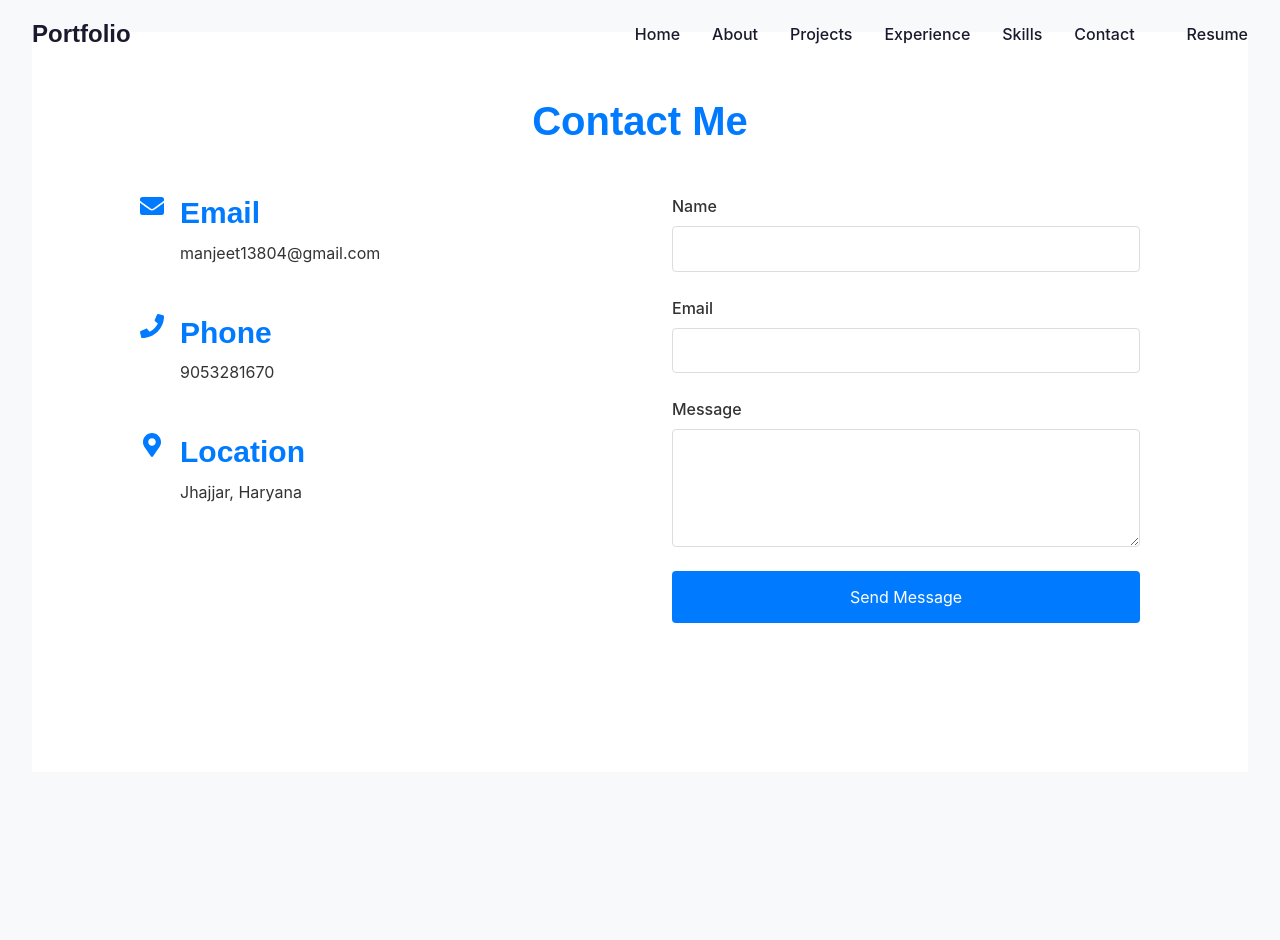
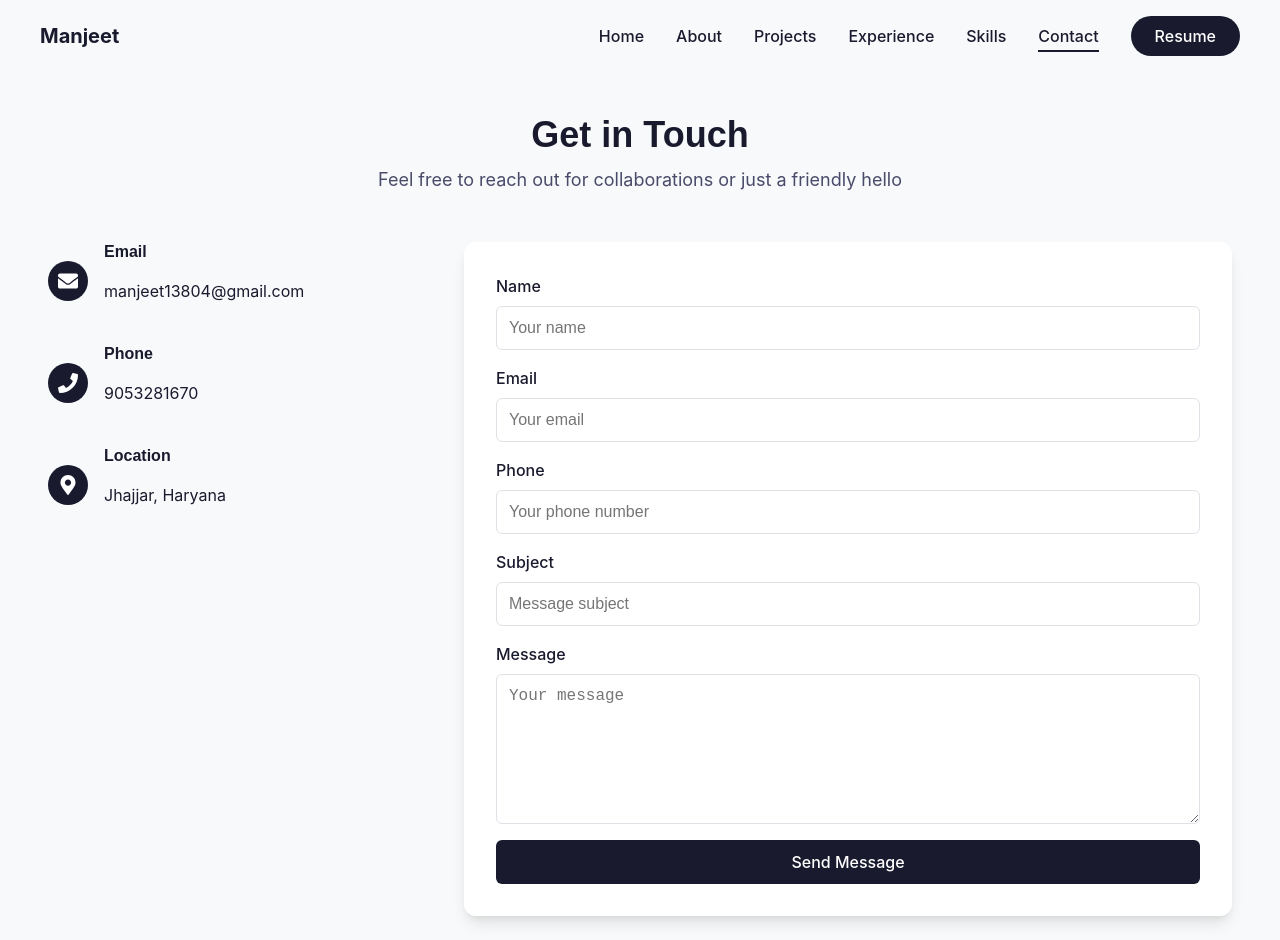
Before and after one commit to manjeet13804/manjeet-portfolio, a React (Create React App) app: page /contact in a window 1280 px wide. Shown: the top 940 px of the page. Before the commit the page ends 804 px from the top, so only its background shows below. Built offline with nearby package versions, Linux system fonts and the light colour scheme.

Commit message:
file updated successfully

```diff
--- a/src/components/Contact.js
+++ b/src/components/Contact.js
@@ -1,120 +1,360 @@
 import React, { useState, useRef } from 'react';
-import { useSelector } from 'react-redux';
+import styled from 'styled-components';
 import { motion } from 'framer-motion';
-import { FaEnvelope, FaPhone, FaMapMarkerAlt } from 'react-icons/fa';
+import { FaEnvelope, FaPhone, FaMapMarkerAlt, FaGithub, FaLinkedin, FaUser } from 'react-icons/fa';
 import emailjs from '@emailjs/browser';
-import './Contact.css';
+
+const ContactContainer = styled(motion.div)`
+  min-height: 100vh;
+  padding: ${({ theme }) => `${theme.spacing[20]} ${theme.spacing[4]}`};
+  background: ${({ theme }) => theme.colors.background};
+
+  @media (max-width: ${({ theme }) => theme.breakpoints.md}) {
+    padding: ${({ theme }) => `${theme.spacing[16]} ${theme.spacing[4]}`};
+  }
+`;
+
+const Content = styled.div`
+  max-width: ${({ theme }) => theme.breakpoints.xl};
+  margin: 0 auto;
+`;
+
+const SectionTitle = styled(motion.h2)`
+  font-size: ${({ theme }) => theme.fontSizes['4xl']};
+  color: ${({ theme }) => theme.colors.primary};
+  margin-bottom: ${({ theme }) => theme.spacing[2]};
+  text-align: center;
+
+  @media (max-width: ${({ theme }) => theme.breakpoints.md}) {
+    font-size: ${({ theme }) => theme.fontSizes['3xl']};
+  }
+`;
+
+const SectionSubtitle = styled(motion.p)`
+  font-size: ${({ theme }) => theme.fontSizes.lg};
+  color: ${({ theme }) => theme.colors.textLight};
+  margin-bottom: ${({ theme }) => theme.spacing[12]};
+  text-align: center;
+  max-width: 600px;
+  margin-left: auto;
+  margin-right: auto;
+
+  @media (max-width: ${({ theme }) => theme.breakpoints.md}) {
+    font-size: ${({ theme }) => theme.fontSizes.md};
+    margin-bottom: ${({ theme }) => theme.spacing[8]};
+  }
+`;
+
+const ContactGrid = styled.div`
+  display: grid;
+  grid-template-columns: 1fr 2fr;
+  gap: ${({ theme }) => theme.spacing[8]};
+  margin-top: ${({ theme }) => theme.spacing[8]};
+
+  @media (max-width: ${({ theme }) => theme.breakpoints.md}) {
+    grid-template-columns: 1fr;
+  }
+`;
+
+const ContactInfo = styled.div`
+  display: flex;
+  flex-direction: column;
+  gap: ${({ theme }) => theme.spacing[6]};
+`;
+
+const InfoItem = styled.div`
+  display: flex;
+  align-items: center;
+  gap: ${({ theme }) => theme.spacing[4]};
+  color: ${({ theme }) => theme.colors.text};
+`;
+
+const InfoIcon = styled.div`
+  width: 40px;
+  height: 40px;
+  border-radius: 50%;
+  background: ${({ theme }) => theme.colors.primary};
+  color: ${({ theme }) => theme.colors.white};
+  display: flex;
+  align-items: center;
+  justify-content: center;
+  font-size: ${({ theme }) => theme.fontSizes.xl};
+`;
+
+const ContactForm = styled(motion.form)`
+  display: flex;
+  flex-direction: column;
+  gap: ${({ theme }) => theme.spacing[4]};
+  background: ${({ theme }) => theme.colors.white};
+  padding: ${({ theme }) => theme.spacing[8]};
+  border-radius: ${({ theme }) => theme.borderRadius.xl};
+  box-shadow: ${({ theme }) => theme.shadows.lg};
+`;
+
+const InputGroup = styled.div`
+  display: flex;
+  flex-direction: column;
+  gap: ${({ theme }) => theme.spacing[2]};
+`;
+
+const Label = styled.label`
+  color: ${({ theme }) => theme.colors.text};
+  font-weight: ${({ theme }) => theme.fontWeights.medium};
+`;
+
+const Input = styled.input`
+  padding: ${({ theme }) => theme.spacing[3]};
+  border: 1px solid ${({ theme }) => theme.colors.gray[300]};
+  border-radius: ${({ theme }) => theme.borderRadius.md};
+  font-size: ${({ theme }) => theme.fontSizes.md};
+  transition: ${({ theme }) => theme.transitions.default};
+
+  &:focus {
+    outline: none;
+    border-color: ${({ theme }) => theme.colors.primary};
+    box-shadow: 0 0 0 2px ${({ theme }) => `${theme.colors.primary}20`};
+  }
+`;
+
+const TextArea = styled.textarea`
+  padding: ${({ theme }) => theme.spacing[3]};
+  border: 1px solid ${({ theme }) => theme.colors.gray[300]};
+  border-radius: ${({ theme }) => theme.borderRadius.md};
+  font-size: ${({ theme }) => theme.fontSizes.md};
+  min-height: 150px;
+  resize: vertical;
+  transition: ${({ theme }) => theme.transitions.default};
+
+  &:focus {
+    outline: none;
+    border-color: ${({ theme }) => theme.colors.primary};
+    box-shadow: 0 0 0 2px ${({ theme }) => `${theme.colors.primary}20`};
+  }
+`;
+
+const SubmitButton = styled(motion.button)`
+  background: ${({ theme }) => theme.colors.primary};
+  color: ${({ theme }) => theme.colors.white};
+  padding: ${({ theme }) => theme.spacing[3]};
+  border: none;
+  border-radius: ${({ theme }) => theme.borderRadius.md};
+  font-weight: ${({ theme }) => theme.fontWeights.medium};
+  cursor: pointer;
+  transition: ${({ theme }) => theme.transitions.default};
+
+  &:hover {
+    background: ${({ theme }) => theme.colors.accent};
+  }
+
+  &:disabled {
+    background: ${({ theme }) => theme.colors.gray[400]};
+    cursor: not-allowed;
+  }
+`;
+
+const StatusMessage = styled(motion.div)`
+  text-align: center;
+  padding: ${({ theme }) => theme.spacing[3]};
+  border-radius: ${({ theme }) => theme.borderRadius.md};
+  color: ${({ theme, status }) =>
+    status === 'success' ? theme.colors.success :
+    status === 'error' ? theme.colors.error :
+    theme.colors.primary};
+`;
+
+const SocialLinks = styled.div`
+  display: flex;
+  gap: ${({ theme }) => theme.spacing[4]};
+  margin-top: ${({ theme }) => theme.spacing[6]};
+  justify-content: center;
+`;
+
+const SocialIcon = styled(motion.a)`
+  color: ${({ theme }) => theme.colors.primary};
+  font-size: ${({ theme }) => theme.fontSizes['2xl']};
+  transition: ${({ theme }) => theme.transitions.default};
+
+  &:hover {
+    color: ${({ theme }) => theme.colors.accent};
+  }
+`;
 
 const Contact = () => {
-  const theme = useSelector((state) => state.portfolio.theme);
+  const [status, setStatus] = useState('idle');
   const form = useRef();
-  const [status, setStatus] = useState('');
 
-  const handleSubmit = (e) => {
+  const handleSubmit = async (e) => {
     e.preventDefault();
     setStatus('sending');
-console.log(form.current)
-    emailjs.sendForm(
+
+    try {
+      await emailjs.sendForm(
         'service_nqtgw3l',
         'template_i6rqcqb',
         form.current,
         'tiQflDSNSsjnAgjZw'
-    )
-    .then((result) => {
-      console.log('SUCCESS!', result.text);
+      );
       setStatus('success');
       form.current.reset();
-      setTimeout(() => setStatus(''), 5000);
-    })
-    .catch((error) => {
-      console.error('FAILED...', error.text);
+    } catch (error) {
       setStatus('error');
-      setTimeout(() => setStatus(''), 5000);
-    });
+    }
   };
 
   return (
-    <motion.div
-      className={`contact ${theme}`}
+    <ContactContainer
       initial={{ opacity: 0 }}
       animate={{ opacity: 1 }}
       transition={{ duration: 0.5 }}
     >
-      <div className="container">
-        <h2>Contact Me</h2>
-        <div className="contact-content">
-          <motion.div
-            className="contact-info"
-            initial={{ x: -50, opacity: 0 }}
-            animate={{ x: 0, opacity: 1 }}
-            transition={{ delay: 0.2 }}
+      <Content>
+        <SectionTitle
+          initial={{ opacity: 0, y: 20 }}
+          animate={{ opacity: 1, y: 0 }}
+          transition={{ duration: 0.5 }}
         >
-            <div className="contact-item">
-              <FaEnvelope className="contact-icon" />
+          Get in Touch
+        </SectionTitle>
+        <SectionSubtitle
+          initial={{ opacity: 0, y: 20 }}
+          animate={{ opacity: 1, y: 0 }}
+          transition={{ duration: 0.5, delay: 0.2 }}
+        >
+          Feel free to reach out for collaborations or just a friendly hello
+        </SectionSubtitle>
+
+        <ContactGrid>
+          <ContactInfo>
+            <InfoItem>
+              <InfoIcon>
+                <FaEnvelope />
+              </InfoIcon>
               <div>
-                <h3>Email</h3>
+                <h4>Email</h4>
                 <p>manjeet13804@gmail.com</p>
               </div>
-            </div>
-
-            <div className="contact-item">
-              <FaPhone className="contact-icon" />
+            </InfoItem>
+            <InfoItem>
+              <InfoIcon>
+                <FaPhone />
+              </InfoIcon>
               <div>
-                <h3>Phone</h3>
+                <h4>Phone</h4>
                 <p>9053281670</p>
               </div>
-            </div>
-
-            <div className="contact-item">
-              <FaMapMarkerAlt className="contact-icon" />
+            </InfoItem>
+            <InfoItem>
+              <InfoIcon>
+                <FaMapMarkerAlt />
+              </InfoIcon>
               <div>
-                <h3>Location</h3>
+                <h4>Location</h4>
                 <p>Jhajjar, Haryana</p>
               </div>
-            </div>
-          </motion.div>
+            </InfoItem>
+          </ContactInfo>
 
-          <motion.form
-            ref={form}
-            onSubmit={handleSubmit}
-            className="contact-form"
-            initial={{ x: 50, opacity: 0 }}
-            animate={{ x: 0, opacity: 1 }}
-            transition={{ delay: 0.4 }}
+          <ContactForm ref={form} onSubmit={handleSubmit}>
+            <InputGroup>
+              <Label htmlFor="name">Name</Label>
+              <Input
+                type="text"
+                id="name"
+                name="from_name"
+                placeholder="Your name"
+                required
+              />
+            </InputGroup>
+            <InputGroup>
+              <Label htmlFor="email">Email</Label>
+              <Input
+                type="email"
+                id="email"
+                name="from_email"
+                placeholder="Your email"
+                required
+              />
+            </InputGroup>
+            <InputGroup>
+              <Label htmlFor="phone">Phone</Label>
+              <Input
+                type="tel"
+                id="phone"
+                name="phone"
+                placeholder="Your phone number"
+              />
+            </InputGroup>
+            <InputGroup>
+              <Label htmlFor="subject">Subject</Label>
+              <Input
+                type="text"
+                id="subject"
+                name="subject"
+                placeholder="Message subject"
+                required
+              />
+            </InputGroup>
+            <InputGroup>
+              <Label htmlFor="message">Message</Label>
+              <TextArea
+                id="message"
+                name="message"
+                placeholder="Your message"
+                required
+              />
+            </InputGroup>
+            <SubmitButton
+              type="submit"
+              whileHover={{ scale: 1.02 }}
+              whileTap={{ scale: 0.98 }}
+              disabled={status === 'sending'}
             >
-            <div className="form-group">
-              <label htmlFor="name">Name</label>
-              <input type="text" id="name" name="from_name" required />
-            </div>
+              {status === 'sending' ? 'Sending...' : 'Send Message'}
+            </SubmitButton>
+            {status !== 'idle' && (
+              <StatusMessage
+                status={status}
+                initial={{ opacity: 0, y: 10 }}
+                animate={{ opacity: 1, y: 0 }}
+              >
+                {status === 'success'
+                  ? 'Message sent successfully!'
+                  : status === 'error'
+                  ? 'Failed to send message. Please try again.'
+                  : 'Sending message...'}
+              </StatusMessage>
+            )}
+          </ContactForm>
+        </ContactGrid>
 
-            <div className="form-group">
-              <label htmlFor="email">Email</label>
-              <input type="email" id="email" name="from_email" required />
-            </div>
-
-            <div className="form-group">
-              <label htmlFor="message">Message</label>
-              <textarea id="message" name="message" rows="5" required></textarea>
-            </div>
-
-            <button type="submit" className="submit-btn" disabled={status === 'sending'}>
-              {status === 'sending' ? 'Sending...' : 'Send Message'}
-            </button>
-
-            {status === 'success' && (
-              <div className="status-message success">
-                Message sent successfully! I'll get back to you soon.
-              </div>
-            )}
-            {status === 'error' && (
-              <div className="status-message error">
-                Oops! Something went wrong. Please try again later.
-              </div>
-            )}
-          </motion.form>
-        </div>
-      </div>
-    </motion.div>
+        <SocialLinks>
+          <SocialIcon
+            href="https://github.com/manjeet13804"
+            target="_blank"
+            rel="noopener noreferrer"
+            whileHover={{ scale: 1.1 }}
+          >
+            <FaGithub />
+          </SocialIcon>
+          <SocialIcon
+            href="https://linkedin.com/in/manjeet-panghal"
+            target="_blank"
+            rel="noopener noreferrer"
+            whileHover={{ scale: 1.1 }}
+          >
+            <FaLinkedin />
+          </SocialIcon>
+          <SocialIcon
+            href="mailto:manjeet13804@gmail.com"
+            target="_blank"
+            rel="noopener noreferrer"
+            whileHover={{ scale: 1.1 }}
+          >
+            <FaEnvelope />
+          </SocialIcon>
+        </SocialLinks>
+      </Content>
+    </ContactContainer>
   );
 };
 
--- a/src/components/Experience.js
+++ b/src/components/Experience.js
@@ -1,7 +1,7 @@
 import React from 'react';
 import styled from 'styled-components';
 import { motion } from 'framer-motion';
-import { FaBriefcase, FaCalendarAlt, FaMapMarkerAlt } from 'react-icons/fa';
+import { FaCalendarAlt, FaMapMarkerAlt } from 'react-icons/fa';
 
 const ExperienceContainer = styled.section`
   min-height: 100vh;
--- a/src/components/Navbar.js
+++ b/src/components/Navbar.js
@@ -1,21 +1,29 @@
 import React, { useState, useEffect } from 'react';
 import styled from 'styled-components';
+import { Link, useLocation } from 'react-router-dom';
 import { motion, AnimatePresence } from 'framer-motion';
-import { Link, useLocation } from 'react-router-dom';
 import { HiMenu, HiX } from 'react-icons/hi';
 
-const NavContainer = styled(motion.nav)`
-  padding: 1rem 2rem;
-  background: ${({ scrolled }) => scrolled ? 'rgba(255, 255, 255, 0.9)' : 'transparent'};
-  backdrop-filter: ${({ scrolled }) => scrolled ? 'blur(10px)' : 'none'};
+const NavbarContainer = styled(motion.nav)`
   position: fixed;
-  width: 100%;
+  top: 0;
+  left: 0;
+  right: 0;
   z-index: 1000;
-  transition: all 0.3s ease-in-out;
+  background: ${({ scrolled, theme }) =>
+    scrolled ? theme.colors.white : 'transparent'};
+  box-shadow: ${({ scrolled, theme }) =>
+    scrolled ? theme.shadows.md : 'none'};
+  transition: ${({ theme }) => theme.transitions.default};
+  padding: ${({ theme }) => `${theme.spacing[4]} ${theme.spacing[6]}`};
+
+  @media (max-width: ${({ theme }) => theme.breakpoints.md}) {
+    padding: ${({ theme }) => `${theme.spacing[3]} ${theme.spacing[4]}`};
+  }
 `;
 
 const NavContent = styled.div`
-  max-width: 1400px;
+  max-width: ${({ theme }) => theme.breakpoints.xl};
   margin: 0 auto;
   display: flex;
   justify-content: space-between;
@@ -23,60 +31,39 @@ const NavContent = styled.div`
 `;
 
 const Logo = styled(Link)`
-  font-size: 1.5rem;
-  font-weight: 700;
+  font-size: ${({ theme }) => theme.fontSizes.xl};
+  font-weight: ${({ theme }) => theme.fontWeights.bold};
   color: ${({ theme }) => theme.colors.primary};
   text-decoration: none;
-  font-family: ${({ theme }) => theme.fonts.heading};
+  z-index: 1001;
 `;
 
 const NavLinks = styled.div`
   display: flex;
-  gap: 2rem;
   align-items: center;
+  gap: ${({ theme }) => theme.spacing[8]};
 
-  @media (max-width: ${({ theme }) => theme.breakpoints.tablet}) {
+  @media (max-width: ${({ theme }) => theme.breakpoints.md}) {
     display: none;
   }
 `;
 
 const NavLink = styled(Link)`
-  color: ${({ theme }) => theme.colors.text};
+  color: ${({ theme, active }) =>
+    active ? theme.colors.primary : theme.colors.text};
   text-decoration: none;
-  font-weight: 500;
+  font-weight: ${({ theme }) => theme.fontWeights.medium};
   position: relative;
+  transition: ${({ theme }) => theme.transitions.default};
 
   &:after {
     content: '';
     position: absolute;
-    width: 0;
+    width: ${({ active }) => (active ? '100%' : '0')};
     height: 2px;
     bottom: -4px;
     left: 0;
-    background-color: ${({ theme }) => theme.colors.accent};
-    transition: width 0.3s ease-in-out;
-  }
-
-  &:hover:after, &.active:after {
-    width: 100%;
-  }
-`;
-
-const ResumeButton = styled(motion.a)`
-  color: ${({ theme }) => theme.colors.text};
-  text-decoration: none;
-  font-weight: 500;
-  position: relative;
-  margin-left: 20px;
-
-  &:after {
-    content: '';
-    position: absolute;
-    width: 0;
-    height: 2px;
-    bottom: -4px;
-    left: 0;
-    background-color: ${({ theme }) => theme.colors.accent};
+    background-color: ${({ theme }) => theme.colors.primary};
     transition: width 0.3s ease-in-out;
   }
 
@@ -89,11 +76,12 @@ const MobileMenuButton = styled.button`
   display: none;
   background: none;
   border: none;
+  color: ${({ theme }) => theme.colors.text};
+  font-size: ${({ theme }) => theme.fontSizes['2xl']};
   cursor: pointer;
-  font-size: 1.5rem;
-  color: ${({ theme }) => theme.colors.primary};
+  z-index: 1001;
 
-  @media (max-width: ${({ theme }) => theme.breakpoints.tablet}) {
+  @media (max-width: ${({ theme }) => theme.breakpoints.md}) {
     display: block;
   }
 `;
@@ -103,39 +91,50 @@ const MobileMenu = styled(motion.div)`
   position: fixed;
   top: 0;
   left: 0;
-  width: 100%;
-  height: 100vh;
-  background: ${({ theme }) => theme.colors.background};
-  padding: 2rem;
-
-  @media (max-width: ${({ theme }) => theme.breakpoints.tablet}) {
+  right: 0;
+  bottom: 0;
+  background: ${({ theme }) => theme.colors.white};
+  padding: ${({ theme }) => `${theme.spacing[20]} ${theme.spacing[4]}`};
   display: flex;
   flex-direction: column;
   align-items: center;
-    justify-content: center;
-    gap: 2rem;
+  gap: ${({ theme }) => theme.spacing[6]};
+  z-index: 1000;
+
+  @media (min-width: ${({ theme }) => theme.breakpoints.md}) {
+    display: none;
   }
 `;
 
-const MobileNavLink = styled(Link)`
-  color: ${({ theme }) => theme.colors.text};
+const MobileNavLink = styled(NavLink)`
+  font-size: ${({ theme }) => theme.fontSizes.xl};
+  text-align: center;
+  width: 100%;
+  padding: ${({ theme }) => theme.spacing[3]};
+  border-radius: ${({ theme }) => theme.borderRadius.lg};
+
+  &:hover {
+    background: ${({ theme }) => theme.colors.gray[100]};
+  }
+`;
+
+const ResumeButton = styled(motion.a)`
+  background: ${({ theme }) => theme.colors.primary};
+  color: ${({ theme }) => theme.colors.white};
+  padding: ${({ theme }) => `${theme.spacing[2]} ${theme.spacing[6]}`};
+  border-radius: ${({ theme }) => theme.borderRadius.full};
+  font-weight: ${({ theme }) => theme.fontWeights.medium};
   text-decoration: none;
-  font-weight: 500;
-  position: relative;
+  transition: ${({ theme }) => theme.transitions.default};
 
-  &:after {
-    content: '';
-    position: absolute;
-    width: 0;
-    height: 2px;
-    bottom: -4px;
-    left: 0;
-    background-color: ${({ theme }) => theme.colors.accent};
-    transition: width 0.3s ease-in-out;
+  &:hover {
+    background: ${({ theme }) => theme.colors.accent};
   }
 
-  &:hover:after, &.active:after {
+  @media (max-width: ${({ theme }) => theme.breakpoints.md}) {
     width: 100%;
+    text-align: center;
+    margin-top: ${({ theme }) => theme.spacing[4]};
   }
 `;
 
@@ -153,6 +152,14 @@ const Navbar = () => {
     return () => window.removeEventListener('scroll', handleScroll);
   }, []);
 
+  useEffect(() => {
+    if (isMobileMenuOpen) {
+      document.body.style.overflow = 'hidden';
+    } else {
+      document.body.style.overflow = 'unset';
+    }
+  }, [isMobileMenuOpen]);
+
   const navItems = [
     { path: '/', label: 'Home' },
     { path: '/about', label: 'About' },
@@ -162,16 +169,34 @@ const Navbar = () => {
     { path: '/contact', label: 'Contact' },
   ];
 
+  const menuVariants = {
+    closed: {
+      opacity: 0,
+      y: "-100%",
+      transition: {
+        duration: 0.3,
+        ease: "easeInOut"
+      }
+    },
+    open: {
+      opacity: 1,
+      y: 0,
+      transition: {
+        duration: 0.3,
+        ease: "easeInOut"
+      }
+    }
+  };
+
   return (
-    <>
-      <NavContainer
+    <NavbarContainer
       scrolled={isScrolled}
       initial={{ y: -100 }}
       animate={{ y: 0 }}
       transition={{ duration: 0.5 }}
     >
       <NavContent>
-          <Logo to="/">Portfolio</Logo>
+        <Logo to="/">Manjeet</Logo>
         <NavLinks>
           {navItems.map((item) => (
             <NavLink
@@ -196,15 +221,14 @@ const Navbar = () => {
           {isMobileMenuOpen ? <HiX /> : <HiMenu />}
         </MobileMenuButton>
       </NavContent>
-      </NavContainer>
 
       <AnimatePresence>
         {isMobileMenuOpen && (
           <MobileMenu
-            initial={{ x: '100%' }}
-            animate={{ x: 0 }}
-            exit={{ x: '100%' }}
-            transition={{ type: 'tween', duration: 0.3 }}
+            variants={menuVariants}
+            initial="closed"
+            animate="open"
+            exit="closed"
           >
             {navItems.map((item) => (
               <MobileNavLink
@@ -217,7 +241,7 @@ const Navbar = () => {
               </MobileNavLink>
             ))}
             <ResumeButton
-              href="/components/Manjeet_resume.pdf"
+              href="/Manjeet_resume.pdf"
               target="_blank"
               rel="noopener noreferrer"
               whileHover={{ scale: 1.05 }}
@@ -228,7 +252,7 @@ const Navbar = () => {
           </MobileMenu>
         )}
       </AnimatePresence>
-    </>
+    </NavbarContainer>
   );
 };
 
--- a/src/components/Skills.js
+++ b/src/components/Skills.js
@@ -1,8 +1,8 @@
 import React from 'react';
 import styled from 'styled-components';
 import { motion } from 'framer-motion';
-import { FaReact, FaNodeJs, FaGitAlt, FaDocker, FaHtml5, FaCss3Alt, FaJs, FaDatabase, FaCode, FaJava, FaTools, FaBootstrap } from 'react-icons/fa';
-import { SiRedux, SiMongodb, SiPostgresql, SiExpress, SiTypescript, SiTailwindcss, SiCplusplus, SiJquery, SiVisualstudiocode, SiSublimetext, SiPostman, SiNetlify, SiEclipseide } from 'react-icons/si';
+import { FaReact, FaNodeJs, FaGitAlt, FaHtml5, FaCss3Alt, FaJs, FaDatabase, FaCode, FaJava, FaTools, FaBootstrap } from 'react-icons/fa';
+import { SiCplusplus, SiJquery, SiVisualstudiocode, SiSublimetext, SiPostman, SiNetlify, SiEclipseide, SiMongodb, SiExpress } from 'react-icons/si';
 
 const SkillsContainer = styled.section`
   min-height: 100vh;
```
Lines whose indentation alone changed are shown as unchanged.
